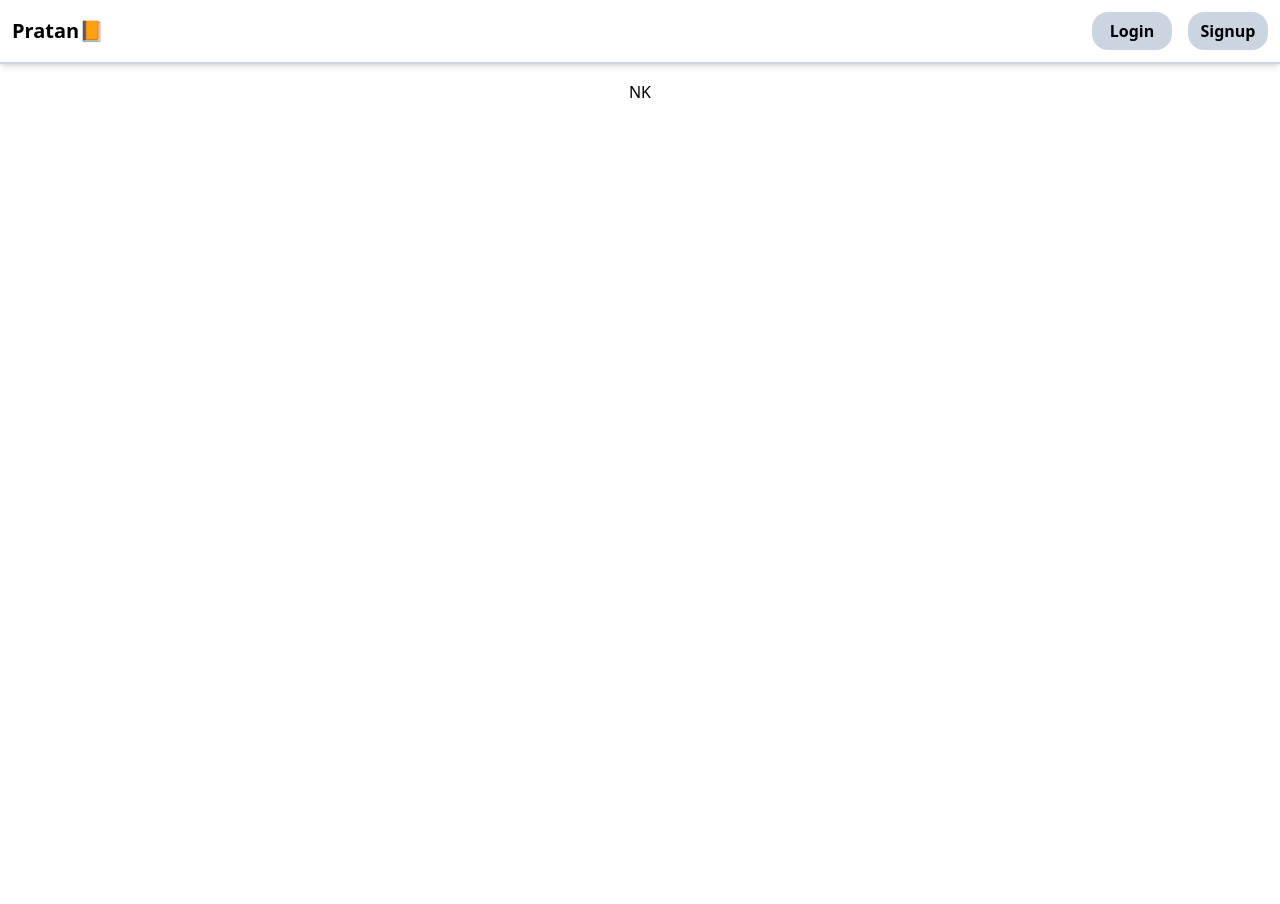
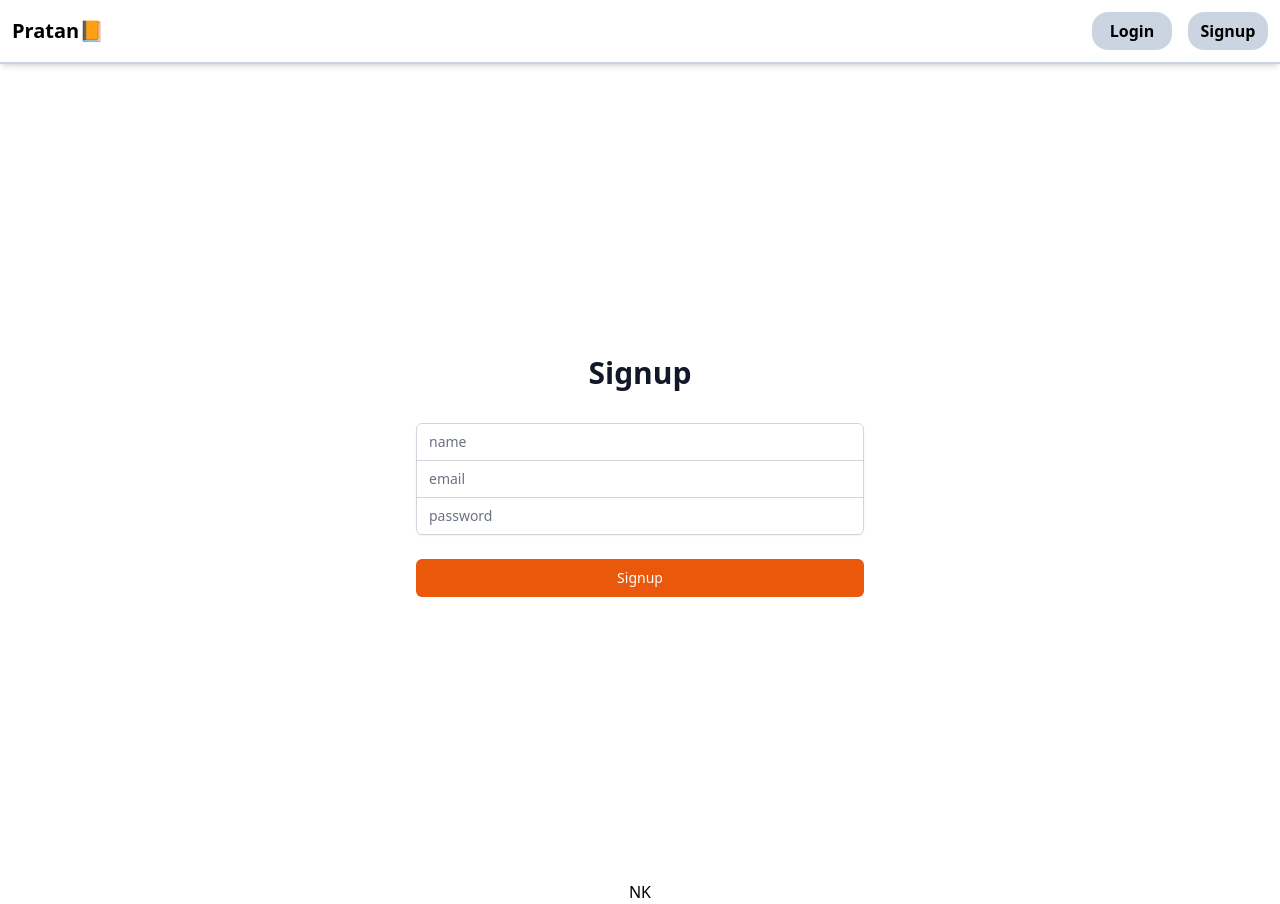
Before and after one commit to kikudesuyo/pratan, a React (Vite) app in the folder frontend/: page /signup in a window 1280 px wide. Before the commit the page ends 800 px from the top, so only its background shows below. Built offline with nearby package versions, Linux system fonts and the light colour scheme.

Commit message:
create signup login

```diff
--- a/frontend/src/App.tsx
+++ b/frontend/src/App.tsx
@@ -1,12 +1,14 @@
 import { BrowserRouter as Router, Routes, Route } from "react-router-dom";
 import "@/assets/styles/destyle.css";
 
-import WordCards from "@/pages/WordCards";
+import WordList from "@/pages/WordList";
 import WordDetail from "@/pages/WordDetail";
 import ScrollToTop from "@/utils/ScrollTop";
 import Header from "@/components/Header";
 import Footer from "@/components/Footer";
 import { PATHS } from "@/utils/constants/Paths";
+import Login from "@/pages/Login";
+import Signup from "@/pages/Signup";
 
 function App() {
   return (
@@ -15,8 +17,10 @@
         <ScrollToTop />
         <Header />
         <Routes>
+          <Route path={PATHS.LOGIN} element={<Login />} />
+          <Route path={PATHS.SIGNUP} element={<Signup />} />
           <Route path={PATHS.WORDS} element={<WordDetail word="eloquent" />} />
-          <Route path={PATHS.WORDLIST} element={<WordCards />} />
+          <Route path={PATHS.WORDLIST} element={<WordList />} />
         </Routes>
         <Footer />
       </Router>
--- /dev/null
+++ b/frontend/src/pages/Login.tsx
@@ -0,0 +1,64 @@
+import { useState } from "react";
+
+const Login = () => {
+  const [email, setEmail] = useState("");
+  const [password, setPassword] = useState("");
+
+  const handleSubmit = () => {
+    // ログイン処理をここに実装
+    console.log("Login attempt with:", email, password);
+  };
+
+  return (
+    <div className="min-h-screen flex items-center justify-center py-12 px-4 sm:px-6 lg:px-8">
+      <div className="max-w-md w-full space-y-8">
+        <div>
+          <h2 className="mt-6 text-center text-3xl font-extrabold text-gray-900">
+            Login
+          </h2>
+        </div>
+        <form className="mt-8 space-y-6" onSubmit={handleSubmit}>
+          <div className="rounded-md shadow-sm -space-y-px">
+            <div>
+              <input
+                id="email-address"
+                name="email"
+                type="email"
+                autoComplete="email"
+                required
+                className="appearance-none rounded-none relative block w-full px-3 py-2 border border-gray-300 placeholder-gray-500 text-gray-900 rounded-t-md focus:outline-none focus:ring-orange-500 focus:border-orange-500 focus:z-10 sm:text-sm"
+                placeholder="メールアドレス"
+                value={email}
+                onChange={(e) => setEmail(e.target.value)}
+              />
+            </div>
+            <div>
+              <input
+                id="password"
+                name="password"
+                type="password"
+                autoComplete="current-password"
+                required
+                className="appearance-none rounded-none relative block w-full px-3 py-2 border border-gray-300 placeholder-gray-500 text-gray-900 rounded-b-md focus:outline-none focus:ring-orange-500 focus:border-orange-500 focus:z-10 sm:text-sm"
+                placeholder="パスワード"
+                value={password}
+                onChange={(e) => setPassword(e.target.value)}
+              />
+            </div>
+          </div>
+
+          <div>
+            <button
+              type="submit"
+              className="group relative w-full flex justify-center py-2 px-4 border border-transparent text-sm font-medium rounded-md text-white bg-orange-600 hover:bg-orange-700 focus:outline-none focus:ring-2 focus:ring-offset-2 focus:ring-orange-500"
+            >
+              Login
+            </button>
+          </div>
+        </form>
+      </div>
+    </div>
+  );
+};
+
+export default Login;
--- /dev/null
+++ b/frontend/src/pages/Signup.tsx
@@ -0,0 +1,78 @@
+import { useState } from "react";
+
+const Signup = () => {
+  const [name, setName] = useState("");
+  const [email, setEmail] = useState("");
+  const [password, setPassword] = useState("");
+
+  const handleSubmit = () => {
+    // サインアップ処理をここに実装
+    console.log("Signup attempt with:", name, email, password);
+  };
+
+  return (
+    <div className="min-h-screen flex items-center justify-center py-12 px-4 sm:px-6 lg:px-8">
+      <div className="max-w-md w-full space-y-8">
+        <div>
+          <h2 className="mt-6 text-center text-3xl font-extrabold text-gray-900">
+            Signup
+          </h2>
+        </div>
+        <form className="mt-8 space-y-6" onSubmit={handleSubmit}>
+          <div className="rounded-md shadow-sm -space-y-px">
+            <div>
+              <input
+                id="name"
+                name="name"
+                type="text"
+                autoComplete="name"
+                required
+                className="appearance-none rounded-none relative block w-full px-3 py-2 border border-gray-300 placeholder-gray-500 text-gray-900 rounded-t-md focus:outline-none focus:ring-orange-500 focus:border-orange-500 focus:z-10 sm:text-sm"
+                placeholder="name"
+                value={name}
+                onChange={(e) => setName(e.target.value)}
+              />
+            </div>
+            <div>
+              <input
+                id="email-address"
+                name="email"
+                type="email"
+                autoComplete="email"
+                required
+                className="appearance-none rounded-none relative block w-full px-3 py-2 border border-gray-300 placeholder-gray-500 text-gray-900 focus:outline-none focus:ring-orange-500 focus:border-orange-500 focus:z-10 sm:text-sm"
+                placeholder="email"
+                value={email}
+                onChange={(e) => setEmail(e.target.value)}
+              />
+            </div>
+            <div>
+              <input
+                id="password"
+                name="password"
+                type="password"
+                autoComplete="new-password"
+                required
+                className="appearance-none rounded-none relative block w-full px-3 py-2 border border-gray-300 placeholder-gray-500 text-gray-900 rounded-b-md focus:outline-none focus:ring-orange-500 focus:border-orange-500 focus:z-10 sm:text-sm"
+                placeholder="password"
+                value={password}
+                onChange={(e) => setPassword(e.target.value)}
+              />
+            </div>
+          </div>
+
+          <div>
+            <button
+              type="submit"
+              className="group relative w-full flex justify-center py-2 px-4 border border-transparent text-sm font-medium rounded-md text-white bg-orange-600 hover:bg-orange-700 focus:outline-none focus:ring-2 focus:ring-offset-2 focus:ring-orange-500"
+            >
+              Signup
+            </button>
+          </div>
+        </form>
+      </div>
+    </div>
+  );
+};
+
+export default Signup;
--- a/frontend/src/utils/constants/Paths.ts
+++ b/frontend/src/utils/constants/Paths.ts
@@ -1,5 +1,8 @@
 export const PATHS = {
+  TOP: "/",
+  LOGIN: "/login",
+  SIGNUP: "/signup",
   WORDS: "/word-detail",
-  WORDLIST: "word-list",
+  WORDLIST: "/word-list",
   PRODUCT: "/product",
 } as const;
```
